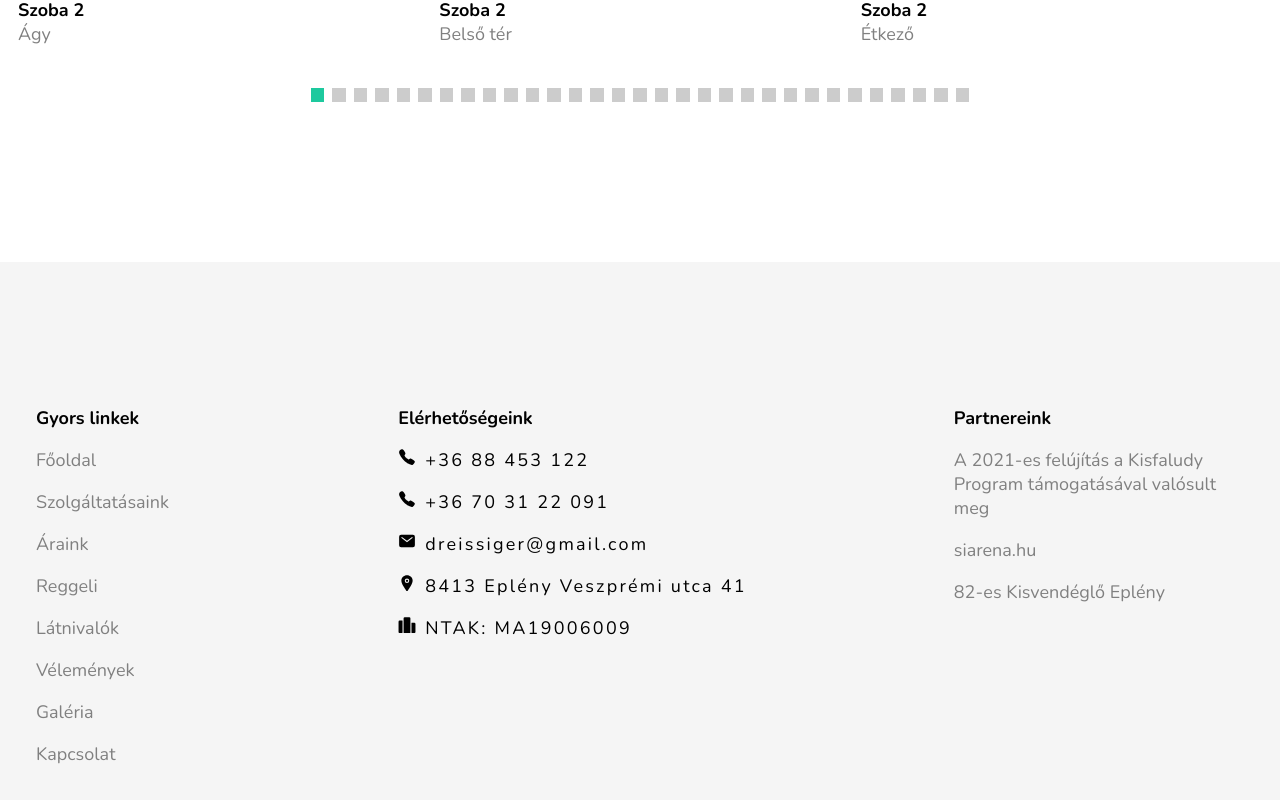
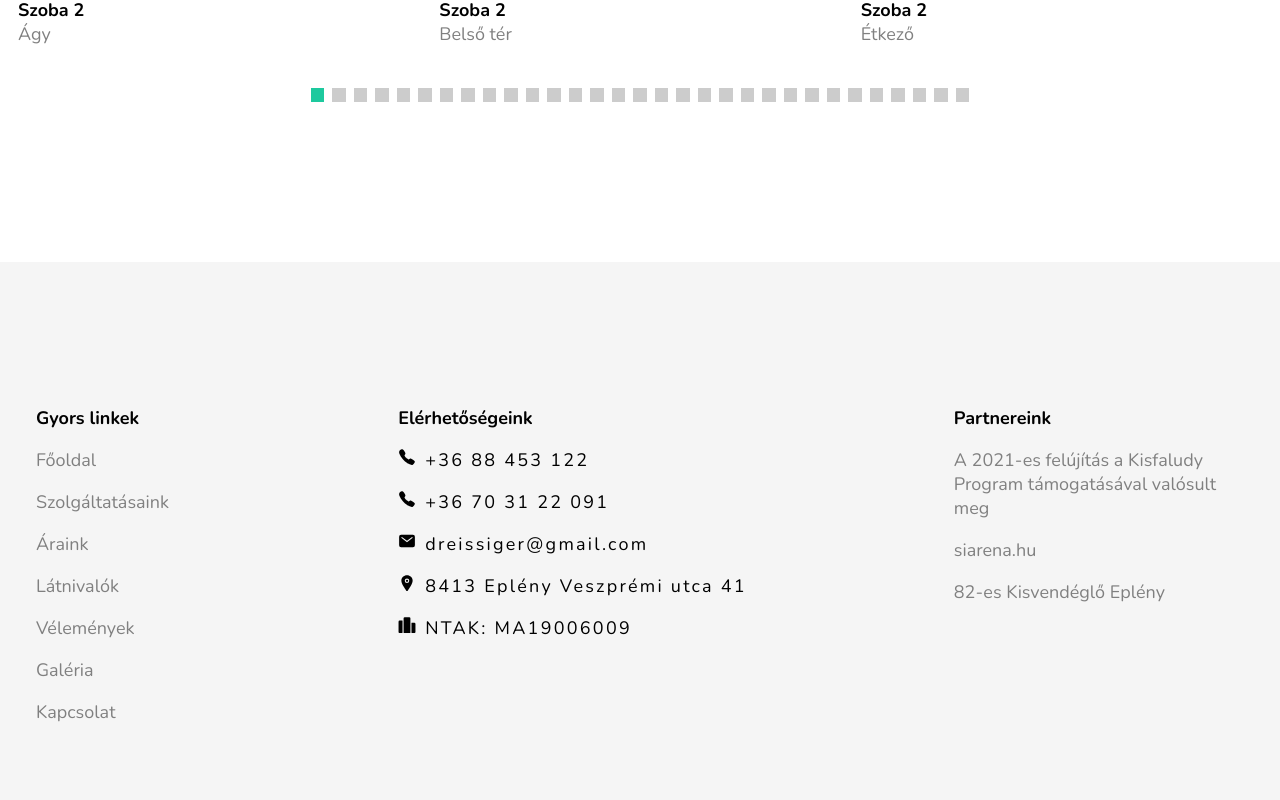
Before and after one commit to xdevtomix/bakonyi, a React (Vite) app: page / in a window 1280 px wide. Shown: the part 5970-6770 px from the top of the page. Built offline with nearby package versions, Linux system fonts and the light colour scheme.

Commit message:
footer - breakfast out

```diff
--- a/src/components/Footer.jsx
+++ b/src/components/Footer.jsx
@@ -15,9 +15,6 @@ export default function Footer() {
                     </li>
                     <li>
                         <a href="#araink">Áraink</a>
-                    </li>
-                    <li>
-                        <a href="#reggeli">Reggeli</a>
                     </li>
                     <li>
                         <a href="#latnivalok">Látnivalók</a>
```
